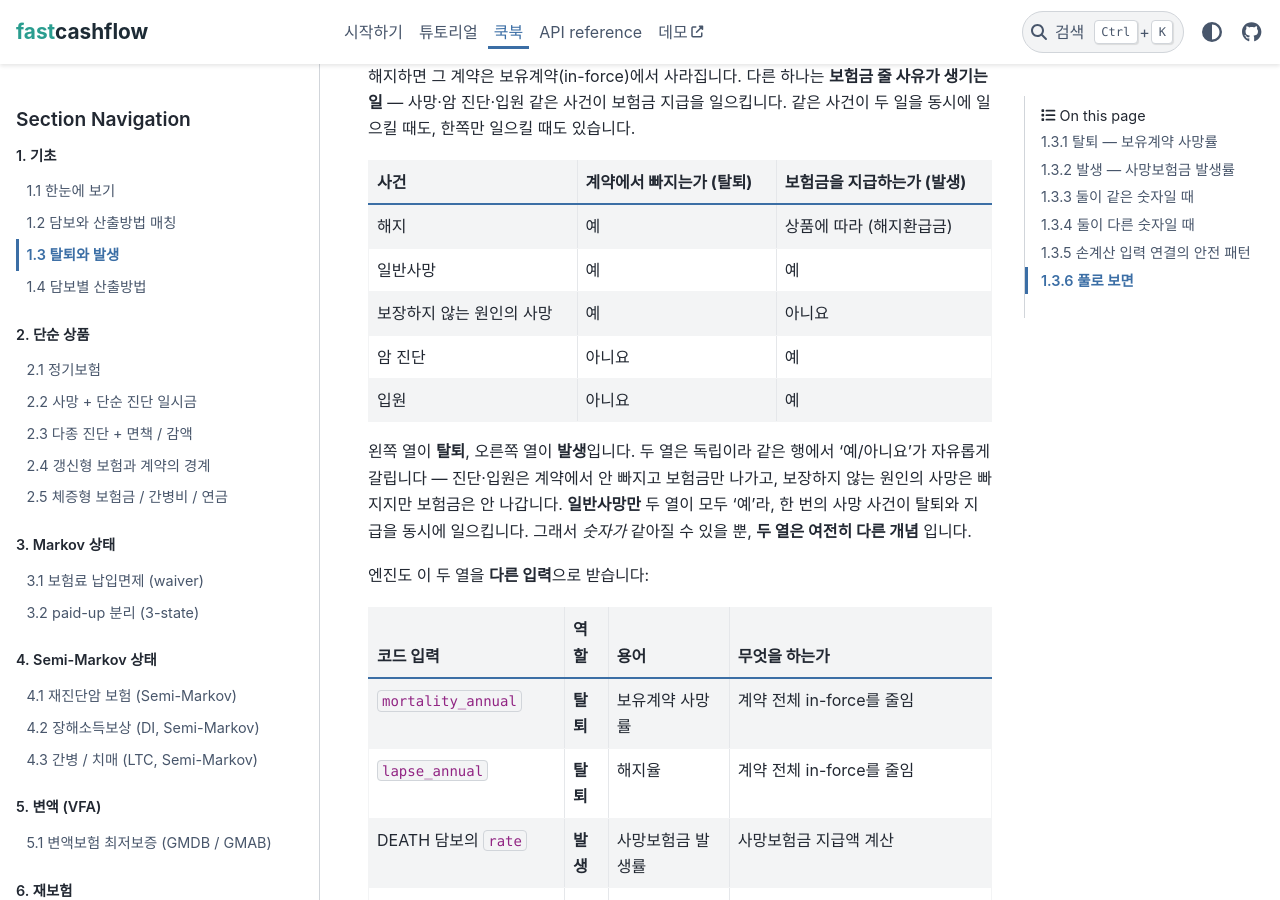
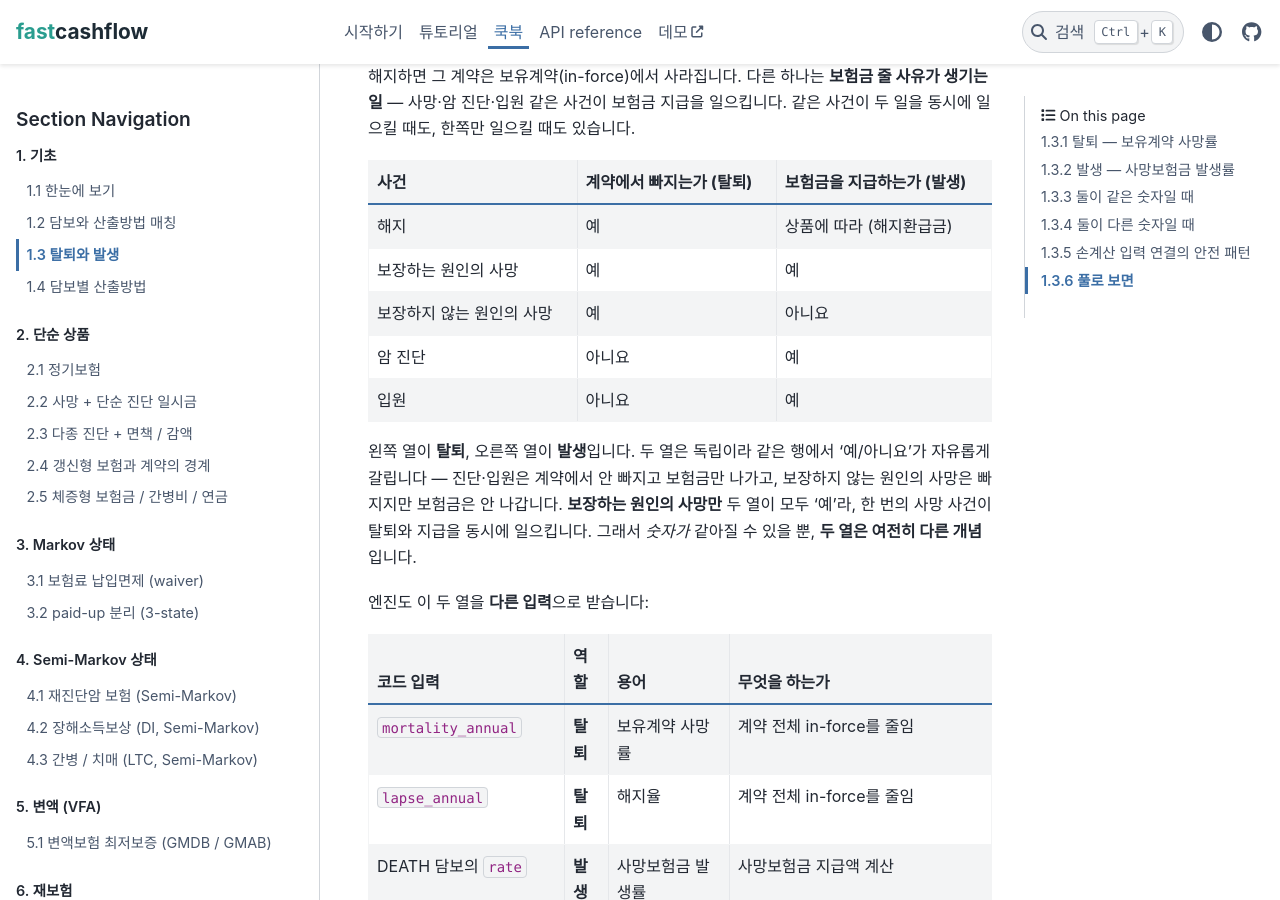
Before and after one commit to seokhoonj/fastcashflow, a Sphinx documentation site: the page built from docs/cookbook/basics/mortality-roles.md, in a window 1280 px wide and 900 px high, scrolled down 476 px. Built offline with Sphinx 7.4.7 and the PyData theme 0.15.4, drawn with Linux system fonts in a browser that asks for light colours.

Commit message:
docs: split death event into covered/non-covered cause in cookbook 1.3 table

```diff
--- a/docs/cookbook/basics/mortality-roles.md
+++ b/docs/cookbook/basics/mortality-roles.md
@@ -22,7 +22,7 @@
 | 사건 | 계약에서 빠지는가 (**탈퇴**) | 보험금을 지급하는가 (**발생**) |
 |---|---|---|
 | 해지 | 예 | 상품에 따라 (해지환급금) |
-| 일반사망 | 예 | 예 |
+| 보장하는 원인의 사망 | 예 | 예 |
 | 보장하지 않는 원인의 사망 | 예 | 아니요 |
 | 암 진단 | 아니요 | 예 |
 | 입원 | 아니요 | 예 |
@@ -30,7 +30,7 @@
 왼쪽 열이 **탈퇴**, 오른쪽 열이 **발생**입니다. 두 열은 독립이라 같은 행에서
 '예/아니요'가 자유롭게 갈립니다 — 진단·입원은 계약에서 안 빠지고 보험금만
 나가고, 보장하지 않는 원인의 사망은 빠지지만 보험금은 안 나갑니다.
-**일반사망만** 두 열이 모두 '예'라, 한 번의 사망 사건이 탈퇴와 지급을 동시에
+**보장하는 원인의 사망만** 두 열이 모두 '예'라, 한 번의 사망 사건이 탈퇴와 지급을 동시에
 일으킵니다. 그래서 *숫자가* 같아질 수 있을 뿐, **두 열은 여전히 다른 개념**
 입니다.
 
```
